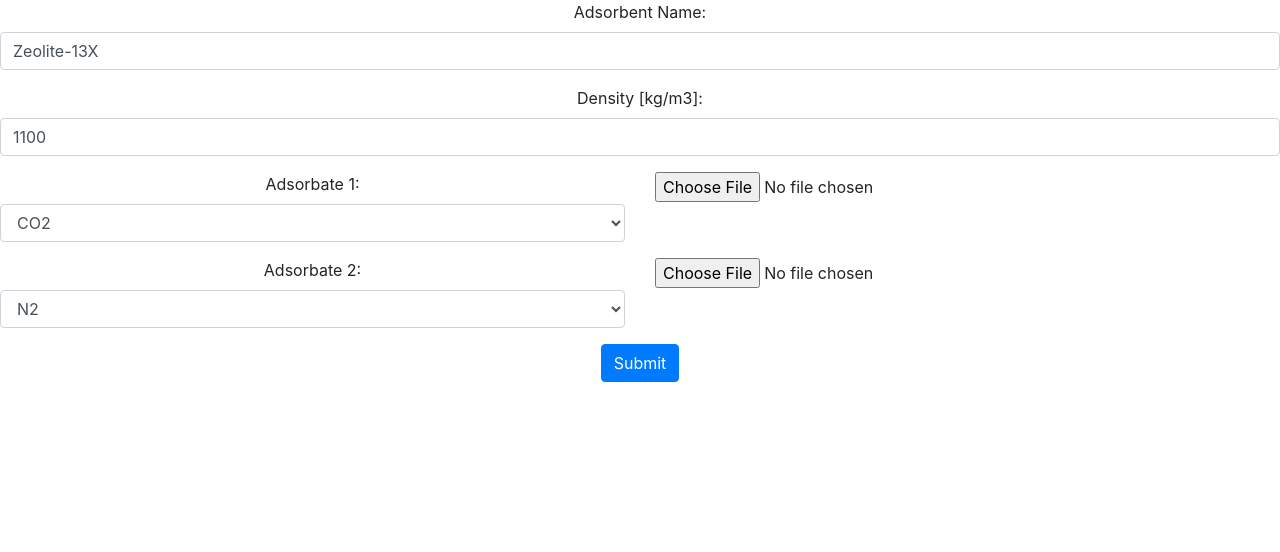
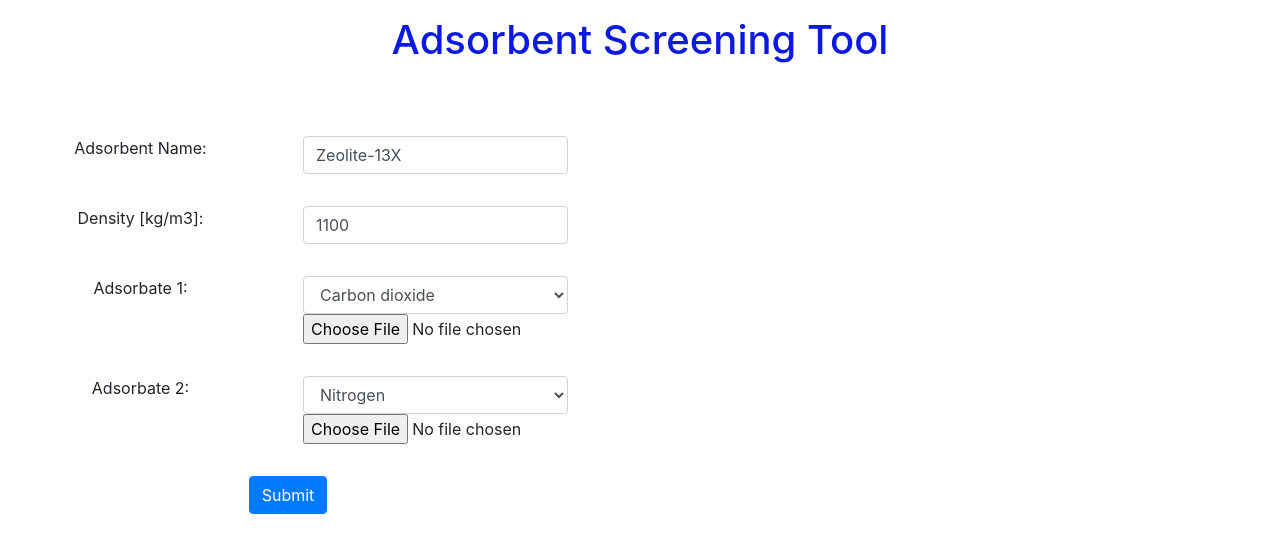
Before and after one commit to vishalbalashankar/isotherm_fitting_tool, a React (Create React App) app in the folder react-frontend/: page / in a window 1280 px wide. Shown: the top 552 px of the page. Built offline with nearby package versions, Linux system fonts and the light colour scheme; the HTML template or start-up script is replaced by a standard one.

Commit message:
Include heading

```diff
--- a/react-frontend/src/App.js
+++ b/react-frontend/src/App.js
@@ -1,10 +1,12 @@
 import React from 'react';
 import './App.css';
 import NameForm from './component/NameForm'
+import IsoTitle from './component/IsoTitle'
 
 function App() {
   return (
     <div className="App">
+      <IsoTitle />
       <NameForm />
     </div>
   );
--- /dev/null
+++ b/react-frontend/src/component/IsoTitle.js
@@ -0,0 +1,15 @@
+import React from 'react'
+import './myStyles.css';
+
+class IsoTitle extends React.Component {
+
+    render() {
+        return(
+          <div className="Title">
+            <h1>Adsorbent Screening Tool</h1>
+          </div>
+        )
+    }
+}
+
+export default IsoTitle
--- a/react-frontend/src/component/NameForm.js
+++ b/react-frontend/src/component/NameForm.js
@@ -27,15 +27,25 @@ class NameForm extends React.Component {
         return(
             <Form onSubmit={this.handleSubmit}>
                 <Form.Group>
+                    <Row>
+                    <Col>
                     <Form.Label>Adsorbent Name: </Form.Label>
+                    </Col>
+                    <Col>
                     <Form.Control
                         type='text'
                         value={this.state.adsname}
                         onChange={ (event) => this.handleChangeValue(event,'adsname')}
                     />
+                    </Col>
+                    </Row>
                 </Form.Group>
                 <Form.Group>
+                    <Row>
+                    <Col>
                     <Form.Label>Density [kg/m3]: </Form.Label>
+                    </Col>
+                    <Col>
                     <Form.Control
                         type='number'
                         value={this.state.density}
@@ -44,61 +54,71 @@ class NameForm extends React.Component {
                         max='3000'
                         step='100'
                     />
+                    </Col>
+                    </Row>
                 </Form.Group>
+                <Form.Group>
                 <Row>
                 <Col>
-                <Form.Group>
                     <Form.Label>Adsorbate 1: </Form.Label>
+                </Col>
+                <Col>
                     <Form.Control
                         as='select'
                         value={this.state.adsb1}
                         onChange={ (event) => this.handleChangeValue(event,'adsb1')}
                     >
-                        <option value="co2">CO2</option>
-                        <option value="n2">N2</option>
-                        <option value="ch4">CH4</option>
-                        <option value="H2">H2</option>
-                        <option value="ar">Ar</option>
+                        <option value="co2">Carbon dioxide</option>
+                        <option value="n2">Nitrogen</option>
+                        <option value="ch4">Methane</option>
+                        <option value="H2">Hydrigen</option>
+                        <option value="ar">Argon</option>
                     </Form.Control>
-                </Form.Group>
                 </Col>
-                <Col>
-                <Form.Group>
+                </Row>
+                <Row>
+                <Col xs={6}>
+                </Col>
+                <Col xs={6}>
                     <Form.File
                         className="position-relative"
                         required
                         name="file"
                     />
-                </Form.Group>
                 </Col>
                 </Row>
+                </Form.Group>
+                <Form.Group>
                 <Row>
                 <Col>
-                <Form.Group>
-                    <Form.Label>Adsorbate 2: </Form.Label>
+                <Form.Label>Adsorbate 2: </Form.Label>
+                </Col>
+                <Col>
                     <Form.Control
                         as='select'
                         value={this.state.adsb2}
                         onChange={ (event) => this.handleChangeValue(event,'adsb2')}
                     >
-                        <option value="co2">CO2</option>
-                        <option value="n2">N2</option>
-                        <option value="ch4">CH4</option>
-                        <option value="H2">H2</option>
-                        <option value="ar">Ar</option>
+                        <option value="co2">Carbon dioxide</option>
+                        <option value="n2">Nitrogen</option>
+                        <option value="ch4">Methane</option>
+                        <option value="H2">Hydrogen</option>
+                        <option value="ar">Argon</option>
                     </Form.Control>
-                </Form.Group>
                 </Col>
-                <Col>
-                <Form.Group>
+                </Row>
+                <Row>
+                <Col xs={6}>
+                </Col>
+                <Col xs={6}>
                     <Form.File
                         className="position-relative"
                         required
                         name="file"
                     />
-                </Form.Group>
                 </Col>
                 </Row>
+                </Form.Group>
                 <Form.Group>
                 <Button type='submit'>Submit</Button>
                 </Form.Group>
--- a/react-frontend/src/component/myStyles.css
+++ b/react-frontend/src/component/myStyles.css
@@ -1,5 +1,21 @@
+.form-group {
+    width: 45%;
+    padding: 0.5em;
 
+}
 
 .form-horizontal{
     text-align: left;
 }
+
+/*  src/Title.css  */
+.Title {
+  box-sizing: border-box;
+  width: 100%;
+  display: flex;
+  justify-content: center;
+  padding: 1em;
+  margin-bottom: 2.5em;
+  background-color: rgb(255, 255, 255);
+  color: rgb(12, 26, 224);
+}
```
